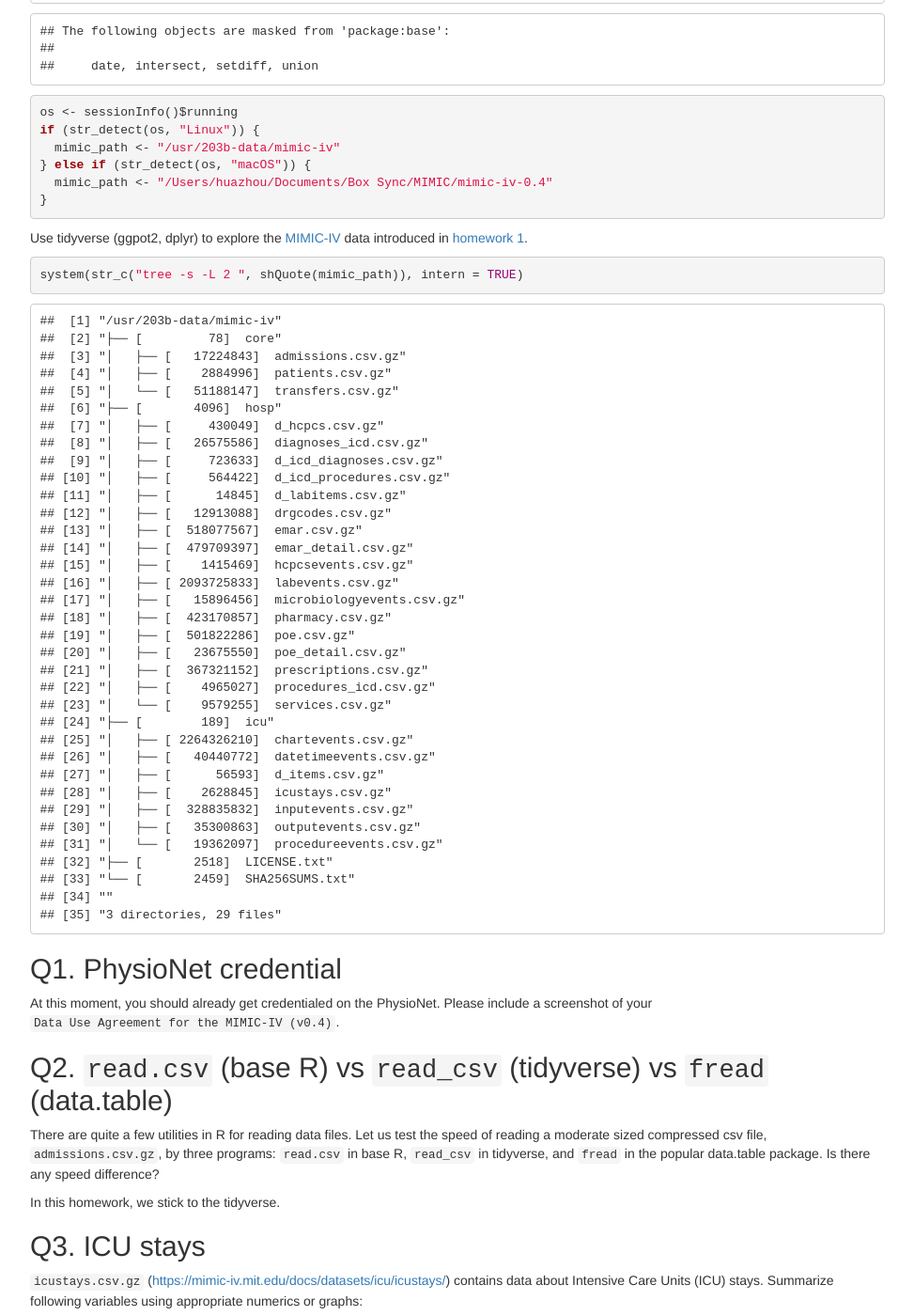
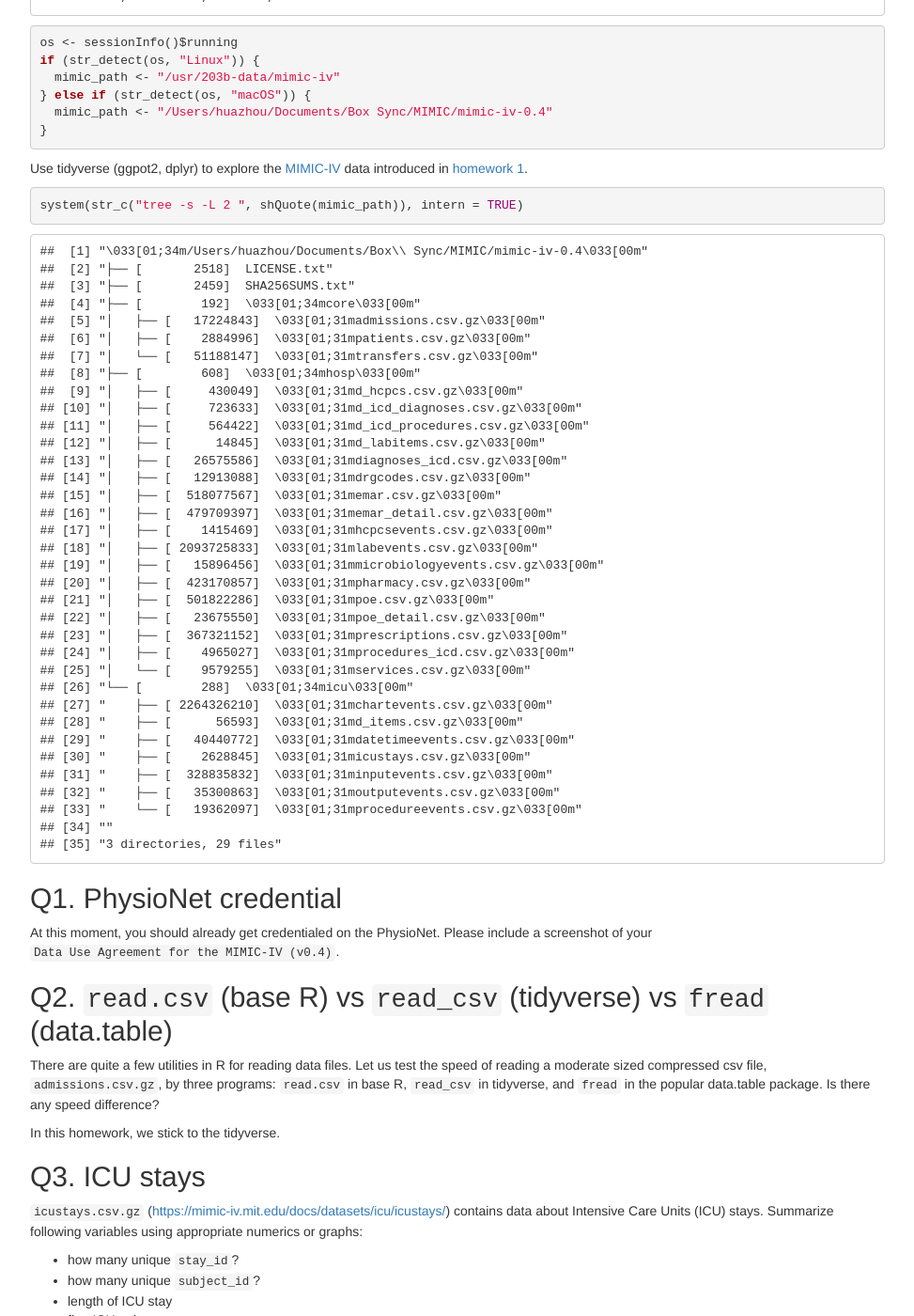
Before and after one commit to ucla-biostat203b-2021winter/ucla-biostat203b-2021winter.github.io, a Jekyll site: the page hw/hw2/hw2.html, which Jekyll copies as it is, in a window 1280 px wide and 1400 px high, scrolled down 1641 px. Shown: the whole window at 94% size, without its empty margins (153-1126 px from the left). Built offline with Jekyll 4.4.1, drawn with Linux system fonts in a browser that asks for light colours; some of the changed text lies outside the part shown.

Commit message:
minor edits

```diff
--- a/hw/hw2/hw2.html
+++ b/hw/hw2/hw2.html
@@ -391,34 +391,30 @@
 
 <p>Display machine information for reproducibility:</p>
 <pre class="r"><code>sessionInfo()</code></pre>
-<pre><code>## R version 3.6.0 (2019-04-26)
-## Platform: x86_64-redhat-linux-gnu (64-bit)
-## Running under: CentOS Linux 7 (Core)
+<pre><code>## R version 4.0.3 (2020-10-10)
+## Platform: x86_64-apple-darwin17.0 (64-bit)
+## Running under: macOS Catalina 10.15.7
 ##
 ## Matrix products: default
-## BLAS/LAPACK: /usr/lib64/R/lib/libRblas.so
+## BLAS:   /Library/Frameworks/R.framework/Versions/4.0/Resources/lib/libRblas.dylib
+## LAPACK: /Library/Frameworks/R.framework/Versions/4.0/Resources/lib/libRlapack.dylib
 ##
 ## locale:
-##  [1] LC_CTYPE=en_US.UTF-8       LC_NUMERIC=C
-##  [3] LC_TIME=en_US.UTF-8        LC_COLLATE=en_US.UTF-8
-##  [5] LC_MONETARY=en_US.UTF-8    LC_MESSAGES=en_US.UTF-8
-##  [7] LC_PAPER=en_US.UTF-8       LC_NAME=C
-##  [9] LC_ADDRESS=C               LC_TELEPHONE=C
-## [11] LC_MEASUREMENT=en_US.UTF-8 LC_IDENTIFICATION=C
+## [1] en_US.UTF-8/en_US.UTF-8/en_US.UTF-8/C/en_US.UTF-8/en_US.UTF-8
 ##
 ## attached base packages:
 ## [1] stats     graphics  grDevices utils     datasets  methods   base
 ##
 ## loaded via a namespace (and not attached):
-##  [1] compiler_3.6.0  magrittr_2.0.1  tools_3.6.0     htmltools_0.5.0
+##  [1] compiler_4.0.3  magrittr_2.0.1  tools_4.0.3     htmltools_0.5.1
 ##  [5] yaml_2.2.1      stringi_1.5.3   rmarkdown_2.6   knitr_1.30
-##  [9] stringr_1.4.0   xfun_0.19       digest_0.6.27   rlang_0.4.10
+##  [9] stringr_1.4.0   xfun_0.20       digest_0.6.27   rlang_0.4.10
 ## [13] evaluate_0.14</code></pre>
-<pre class="r"><code>knitr::opts_chunk$set(echo = TRUE, cache = TRUE)
+<pre class="r"><code>knitr::opts_chunk$set(echo = TRUE, cache = TRUE, cache.lazy = FALSE)
 library(tidyverse)</code></pre>
 <pre><code>## ── Attaching packages ─────────────────────────────────────── tidyverse 1.3.0 ──</code></pre>
 <pre><code>## ✓ ggplot2 3.3.3     ✓ purrr   0.3.4
-## ✓ tibble  3.0.4     ✓ dplyr   1.0.2
+## ✓ tibble  3.0.5     ✓ dplyr   1.0.3
 ## ✓ tidyr   1.1.2     ✓ stringr 1.4.0
 ## ✓ readr   1.4.0     ✓ forcats 0.5.0</code></pre>
 <pre><code>## ── Conflicts ────────────────────────────────────────── tidyverse_conflicts() ──
@@ -451,39 +447,39 @@
 }</code></pre>
 <p>Use tidyverse (ggpot2, dplyr) to explore the <a href="https://mimic-iv.mit.edu">MIMIC-IV</a> data introduced in <a href="https://ucla-biostat203b-2021winter.github.io/hw/hw1/hw1.html">homework 1</a>.</p>
 <pre class="r"><code>system(str_c(&quot;tree -s -L 2 &quot;, shQuote(mimic_path)), intern = TRUE)</code></pre>
-<pre><code>##  [1] &quot;/usr/203b-data/mimic-iv&quot;
-##  [2] &quot;├── [         78]  core&quot;
-##  [3] &quot;│   ├── [   17224843]  admissions.csv.gz&quot;
-##  [4] &quot;│   ├── [    2884996]  patients.csv.gz&quot;
-##  [5] &quot;│   └── [   51188147]  transfers.csv.gz&quot;
-##  [6] &quot;├── [       4096]  hosp&quot;
-##  [7] &quot;│   ├── [     430049]  d_hcpcs.csv.gz&quot;
-##  [8] &quot;│   ├── [   26575586]  diagnoses_icd.csv.gz&quot;
-##  [9] &quot;│   ├── [     723633]  d_icd_diagnoses.csv.gz&quot;
-## [10] &quot;│   ├── [     564422]  d_icd_procedures.csv.gz&quot;
-## [11] &quot;│   ├── [      14845]  d_labitems.csv.gz&quot;
-## [12] &quot;│   ├── [   12913088]  drgcodes.csv.gz&quot;
-## [13] &quot;│   ├── [  518077567]  emar.csv.gz&quot;
-## [14] &quot;│   ├── [  479709397]  emar_detail.csv.gz&quot;
-## [15] &quot;│   ├── [    1415469]  hcpcsevents.csv.gz&quot;
-## [16] &quot;│   ├── [ 2093725833]  labevents.csv.gz&quot;
-## [17] &quot;│   ├── [   15896456]  microbiologyevents.csv.gz&quot;
-## [18] &quot;│   ├── [  423170857]  pharmacy.csv.gz&quot;
-## [19] &quot;│   ├── [  501822286]  poe.csv.gz&quot;
-## [20] &quot;│   ├── [   23675550]  poe_detail.csv.gz&quot;
-## [21] &quot;│   ├── [  367321152]  prescriptions.csv.gz&quot;
-## [22] &quot;│   ├── [    4965027]  procedures_icd.csv.gz&quot;
-## [23] &quot;│   └── [    9579255]  services.csv.gz&quot;
-## [24] &quot;├── [        189]  icu&quot;
-## [25] &quot;│   ├── [ 2264326210]  chartevents.csv.gz&quot;
-## [26] &quot;│   ├── [   40440772]  datetimeevents.csv.gz&quot;
-## [27] &quot;│   ├── [      56593]  d_items.csv.gz&quot;
-## [28] &quot;│   ├── [    2628845]  icustays.csv.gz&quot;
-## [29] &quot;│   ├── [  328835832]  inputevents.csv.gz&quot;
-## [30] &quot;│   ├── [   35300863]  outputevents.csv.gz&quot;
-## [31] &quot;│   └── [   19362097]  procedureevents.csv.gz&quot;
-## [32] &quot;├── [       2518]  LICENSE.txt&quot;
-## [33] &quot;└── [       2459]  SHA256SUMS.txt&quot;
+<pre><code>##  [1] &quot;\033[01;34m/Users/huazhou/Documents/Box\\ Sync/MIMIC/mimic-iv-0.4\033[00m&quot;
+##  [2] &quot;├── [       2518]  LICENSE.txt&quot;
+##  [3] &quot;├── [       2459]  SHA256SUMS.txt&quot;
+##  [4] &quot;├── [        192]  \033[01;34mcore\033[00m&quot;
+##  [5] &quot;│   ├── [   17224843]  \033[01;31madmissions.csv.gz\033[00m&quot;
+##  [6] &quot;│   ├── [    2884996]  \033[01;31mpatients.csv.gz\033[00m&quot;
+##  [7] &quot;│   └── [   51188147]  \033[01;31mtransfers.csv.gz\033[00m&quot;
+##  [8] &quot;├── [        608]  \033[01;34mhosp\033[00m&quot;
+##  [9] &quot;│   ├── [     430049]  \033[01;31md_hcpcs.csv.gz\033[00m&quot;
+## [10] &quot;│   ├── [     723633]  \033[01;31md_icd_diagnoses.csv.gz\033[00m&quot;
+## [11] &quot;│   ├── [     564422]  \033[01;31md_icd_procedures.csv.gz\033[00m&quot;
+## [12] &quot;│   ├── [      14845]  \033[01;31md_labitems.csv.gz\033[00m&quot;
+## [13] &quot;│   ├── [   26575586]  \033[01;31mdiagnoses_icd.csv.gz\033[00m&quot;
+## [14] &quot;│   ├── [   12913088]  \033[01;31mdrgcodes.csv.gz\033[00m&quot;
+## [15] &quot;│   ├── [  518077567]  \033[01;31memar.csv.gz\033[00m&quot;
+## [16] &quot;│   ├── [  479709397]  \033[01;31memar_detail.csv.gz\033[00m&quot;
+## [17] &quot;│   ├── [    1415469]  \033[01;31mhcpcsevents.csv.gz\033[00m&quot;
+## [18] &quot;│   ├── [ 2093725833]  \033[01;31mlabevents.csv.gz\033[00m&quot;
+## [19] &quot;│   ├── [   15896456]  \033[01;31mmicrobiologyevents.csv.gz\033[00m&quot;
+## [20] &quot;│   ├── [  423170857]  \033[01;31mpharmacy.csv.gz\033[00m&quot;
+## [21] &quot;│   ├── [  501822286]  \033[01;31mpoe.csv.gz\033[00m&quot;
+## [22] &quot;│   ├── [   23675550]  \033[01;31mpoe_detail.csv.gz\033[00m&quot;
+## [23] &quot;│   ├── [  367321152]  \033[01;31mprescriptions.csv.gz\033[00m&quot;
+## [24] &quot;│   ├── [    4965027]  \033[01;31mprocedures_icd.csv.gz\033[00m&quot;
+## [25] &quot;│   └── [    9579255]  \033[01;31mservices.csv.gz\033[00m&quot;
+## [26] &quot;└── [        288]  \033[01;34micu\033[00m&quot;
+## [27] &quot;    ├── [ 2264326210]  \033[01;31mchartevents.csv.gz\033[00m&quot;
+## [28] &quot;    ├── [      56593]  \033[01;31md_items.csv.gz\033[00m&quot;
+## [29] &quot;    ├── [   40440772]  \033[01;31mdatetimeevents.csv.gz\033[00m&quot;
+## [30] &quot;    ├── [    2628845]  \033[01;31micustays.csv.gz\033[00m&quot;
+## [31] &quot;    ├── [  328835832]  \033[01;31minputevents.csv.gz\033[00m&quot;
+## [32] &quot;    ├── [   35300863]  \033[01;31moutputevents.csv.gz\033[00m&quot;
+## [33] &quot;    └── [   19362097]  \033[01;31mprocedureevents.csv.gz\033[00m&quot;
 ## [34] &quot;&quot;
 ## [35] &quot;3 directories, 29 files&quot;</code></pre>
 <div id="q1.-physionet-credential" class="section level2">
@@ -512,7 +508,7 @@
 </div>
 <div id="q4.-admission-data" class="section level2">
 <h2>Q4. <code>admission</code> data</h2>
-<p>Information of the patients admitted into hospital is available in <code>ADMISSION.csv.gz</code>. See <a href="https://mimic-iv.mit.edu/docs/datasets/core/admissions/" class="uri">https://mimic-iv.mit.edu/docs/datasets/core/admissions/</a> for details of each field in this file. Summarize following variables using appropriate graphs. Explain any patterns you observe.</p>
+<p>Information of the patients admitted into hospital is available in <code>admissions.csv.gz</code>. See <a href="https://mimic-iv.mit.edu/docs/datasets/core/admissions/" class="uri">https://mimic-iv.mit.edu/docs/datasets/core/admissions/</a> for details of each field in this file. Summarize following variables using appropriate graphs. Explain any patterns you observe.</p>
 <ul>
 <li>admission year<br />
 </li>
@@ -544,7 +540,7 @@
 </li>
 <li>death</li>
 </ul>
-<p>Note it is possible that one patient (uniquely identified by the <code>SUBJECT_ID</code>) is admitted into hospital multiple times. When summarizing some demographic information, it makes sense to summarize based on unique patients.</p>
+<p>Note it is possible that one patient (uniquely identified by the <code>subject_id</code>) is admitted into hospital multiple times. When summarizing some demographic information, it makes sense to summarize based on unique patients.</p>
 </div>
 <div id="q5.-patient-data" class="section level2">
 <h2>Q5. <code>patient</code> data</h2>
@@ -558,13 +554,13 @@
 <div id="q6.-lab-results" class="section level2">
 <h2>Q6. Lab results</h2>
 <p><code>labevents.csv.gz</code> (<a href="https://mimic-iv.mit.edu/docs/datasets/hosp/labevents/" class="uri">https://mimic-iv.mit.edu/docs/datasets/hosp/labevents/</a>) contains all laboratory measurements for patients.</p>
-<p>We are interested in the lab measurements of creatinine, potassium, sodium, chloride, bicarbonate, hematocrit, white blood cell count, glucose, magnesium, calcium, phosphorus, and lactate. Find the <code>itemid</code>s of these lab measurements from <code>d_labitems.csv.gz</code> and retrieve a subset of <code>labevents.csv.gz</code> only containing these items.</p>
+<p>We are interested in the lab measurements of creatinine (50912), potassium (50971), sodium (50983), chloride (50902), bicarbonate (50882), hematocrit (51221), white blood cell count (51301), glucose (50931), magnesium (50960), calcium (50893), and lactate (50813). Find the <code>itemid</code>s of these lab measurements from <code>d_labitems.csv.gz</code> and retrieve a subset of <code>labevents.csv.gz</code> only containing these items.</p>
 </div>
 <div id="q7.-vitals-from-chartered-events" class="section level2">
 <h2>Q7. Vitals from chartered events</h2>
-<p>We are interested in the vitals for ICU patients: heart rate, mean and systolic blood pressure (invasive and noninvasive measurements combined), body temperature, SpO2, and respiratory rate.</p>
-<p><code>chartevents.csv.gz</code> (<a href="https://mimic-iv.mit.edu/docs/datasets/icu/chartevents/" class="uri">https://mimic-iv.mit.edu/docs/datasets/icu/chartevents/</a>) contains all the charted data available for a patient. During their ICU stay, the primary repository of a patient’s information is their electronic chart. The <code>ITEMID</code> variable indicates a single measurement type in the database. The <code>VALUE</code> variable is the value measured for <code>ITEMID</code>.</p>
-<p><code>d_items.csv.gz</code> (<a href="https://mimic-iv.mit.edu/docs/datasets/icu/d_items/" class="uri">https://mimic-iv.mit.edu/docs/datasets/icu/d_items/</a>) is the dictionary for the <code>ITEMID</code> in <code>CHARTEVENTS.csv</code>. Find potential values of <code>ITEMID</code> that correspond to systolic blood pressure, i.e., <code>LABEL</code> contains the string <code>systolic</code>.</p>
+<p>We are interested in the vitals for ICU patients: heart rate, mean and systolic blood pressure (invasive and noninvasive measurements combined), body temperature, SpO2, and respiratory rate. Find the <code>itemid</code>s of these vitals from <code>d_items.csv.gz</code> and retrieve a subset of <code>chartevents.csv.gz</code> only containing these items.</p>
+<p><code>chartevents.csv.gz</code> (<a href="https://mimic-iv.mit.edu/docs/datasets/icu/chartevents/" class="uri">https://mimic-iv.mit.edu/docs/datasets/icu/chartevents/</a>) contains all the charted data available for a patient. During their ICU stay, the primary repository of a patient’s information is their electronic chart. The <code>itemid</code> variable indicates a single measurement type in the database. The <code>value</code> variable is the value measured for <code>itemid</code>.</p>
+<p><code>d_items.csv.gz</code> (<a href="https://mimic-iv.mit.edu/docs/datasets/icu/d_items/" class="uri">https://mimic-iv.mit.edu/docs/datasets/icu/d_items/</a>) is the dictionary for the <code>itemid</code> in <code>chartevents.csv.gz</code>.</p>
 </div>
 <div id="q8.-putting-things-together" class="section level2">
 <h2>Q8. Putting things together</h2>
```
Also changed, not shown: other parts of hw/hw2/hw2.html (+3 -1 lines), hw/hw2/hw2.Rmd (+9 -8 lines).
